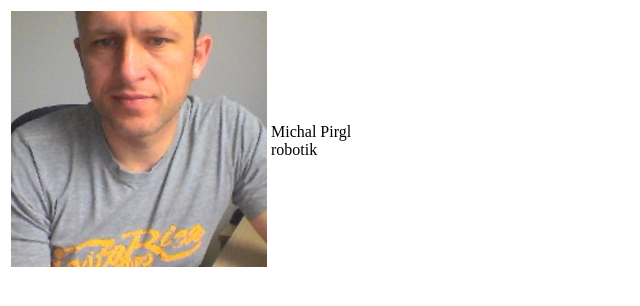
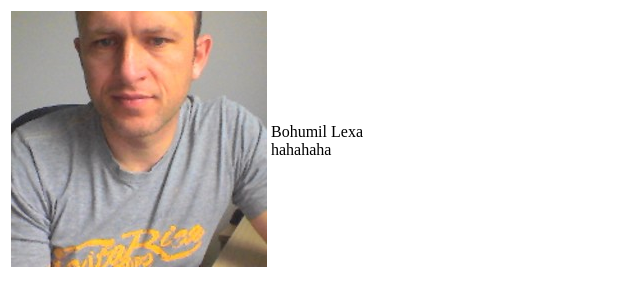
Before and after one commit to Lexa1434/michal.pirgl, a plain HTML site: page docs/index.html in a window 1280 px wide. Shown: the full height of the page, 0-640 px from the left. Drawn offline with Linux system fonts and the light colour scheme.

Commit message:
Update index.html

```diff
--- a/docs/index.html
+++ b/docs/index.html
@@ -11,8 +11,8 @@
           <img src="michal_cs.jpeg" alt="Michal" />
         </td>
         <td>
-          Michal Pirgl<br>
-          robotik
+          Bohumil Lexa<br>
+      hahahaha
         </td>
       </tr>
     </table>
```
